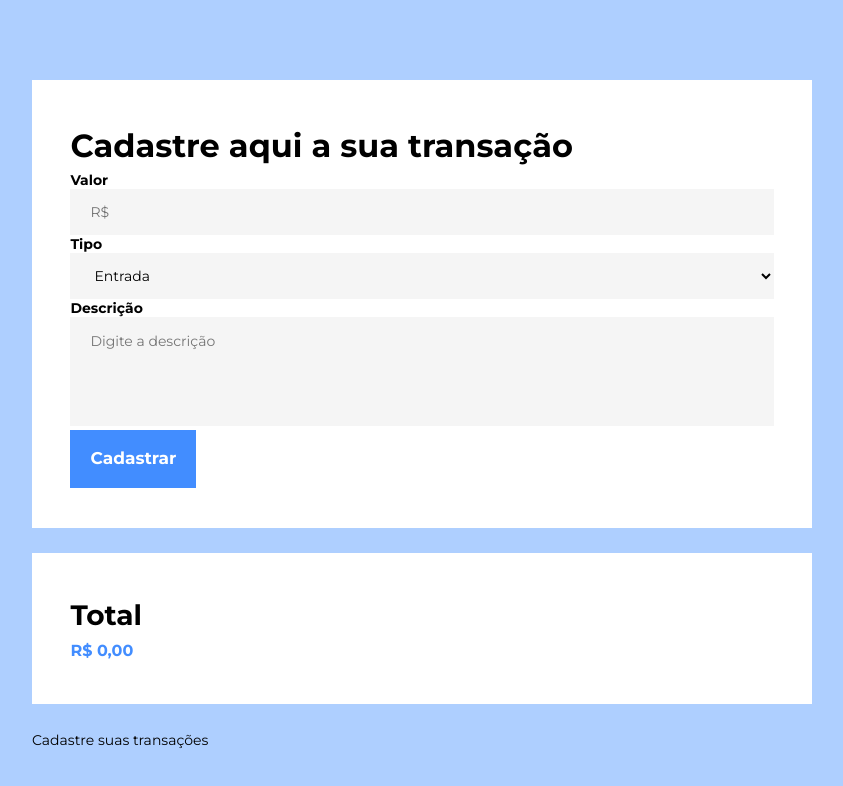
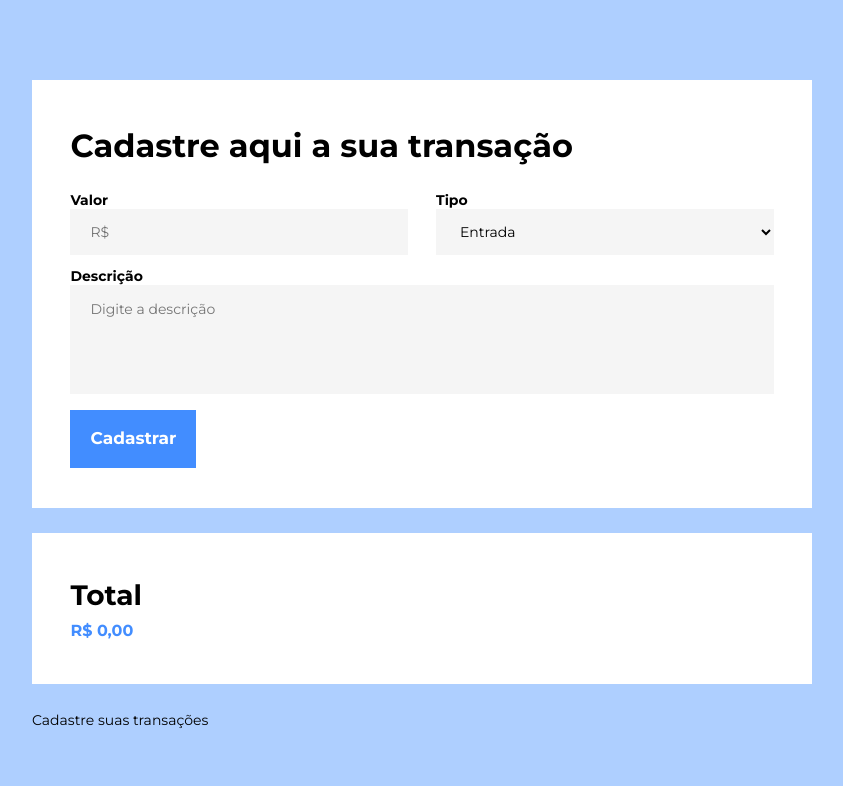
Before and after one commit to JoseMartins0808/Angular_Finances_Page, an Angular app: page /transactions in a window 1280 px wide. Shown: the top 786 px of the page, without its empty margins (218-1061 px from the left). Built offline with nearby package versions, Linux system fonts and the light colour scheme.

Commit message:
feat: form style

```diff
--- a/src/app/components/forms/register-transaction-form/register-transaction-form.component.html
+++ b/src/app/components/forms/register-transaction-form/register-transaction-form.component.html
@@ -1,4 +1,5 @@
-<form (submit)="onSubmit($event)">
+<form (submit)="onSubmit($event)" class="form">
+    <div class="flex-box">
         <div class="field-box">
             <label for="value">Valor</label>
             <input name="value" placeholder="R$" type="number" [formControl]="value">
@@ -10,6 +11,7 @@
                 <option value="output">Saída</option>
             </select>
         </div>
+    </div>
     <div class="field-box">
         <label for="description">Descrição</label>
         <textarea name="description" placeholder="Digite a descrição" [formControl]="description"></textarea>
--- a/src/app/components/forms/register-transaction-form/register-transaction-form.component.sass
+++ b/src/app/components/forms/register-transaction-form/register-transaction-form.component.sass
@@ -0,0 +1,17 @@
+.form
+    display: flex
+    flex-direction: column
+    align-items: flex-start
+    gap: 12px
+
+    .flex-box
+        width: 100%
+
+        display: flex
+        flex-direction: column
+        align-items: center
+        justify-content: space-between
+        gap: 12px 28px
+
+        @media (min-width: 750px)
+            flex-direction: row
--- a/src/app/pages/transactions/transactions.component.html
+++ b/src/app/pages/transactions/transactions.component.html
@@ -1,7 +1,7 @@
 <main>
     <div class="container">
         <div class="flex-box">
-            <div class="box">
+            <div class="form-box box">
                 <h1 class="title one">Cadastre aqui a sua transação</h1>
                 <app-register-transaction-form></app-register-transaction-form>
             </div>
--- a/src/app/pages/transactions/transactions.component.sass
+++ b/src/app/pages/transactions/transactions.component.sass
@@ -9,3 +9,7 @@
         display: flex
         flex-direction: column
         gap: 12px
+
+    .form-box
+        h1
+            margin-bottom: 20px
```
Lines whose indentation alone changed are shown as unchanged.
